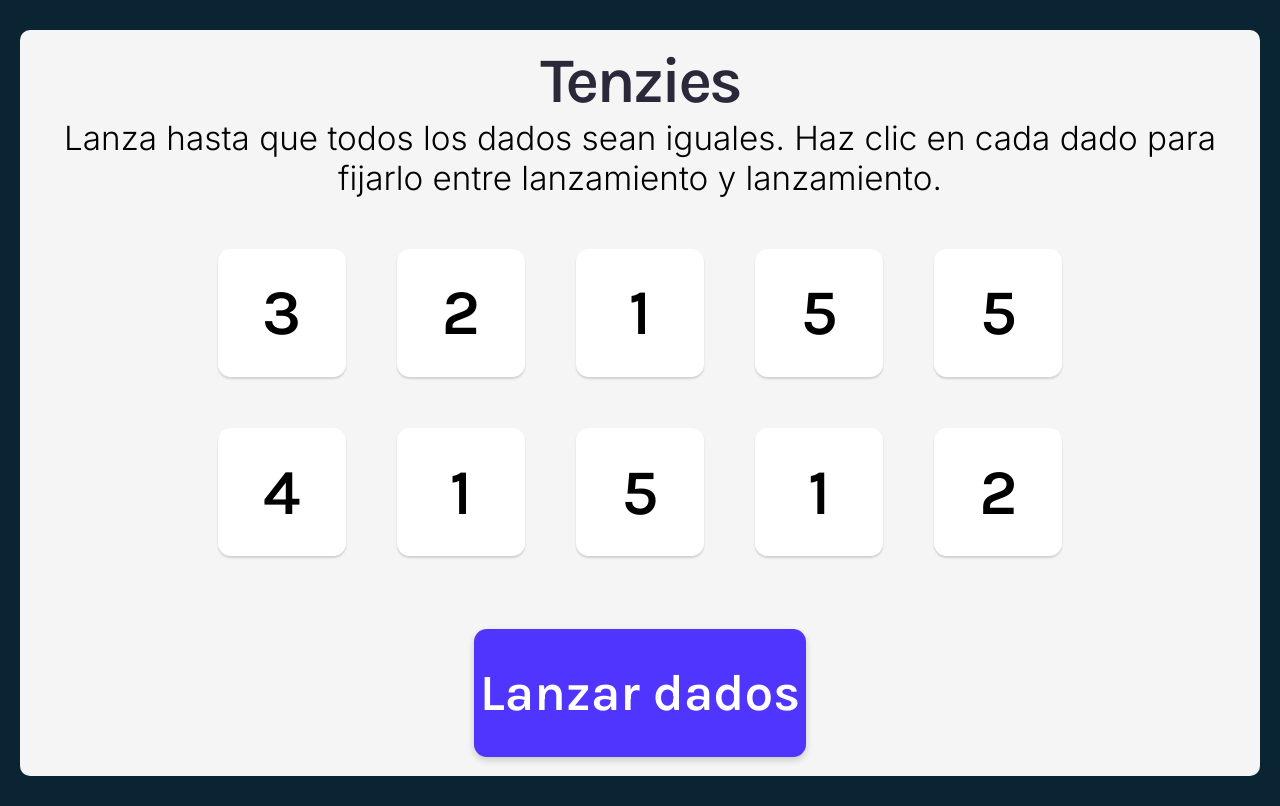
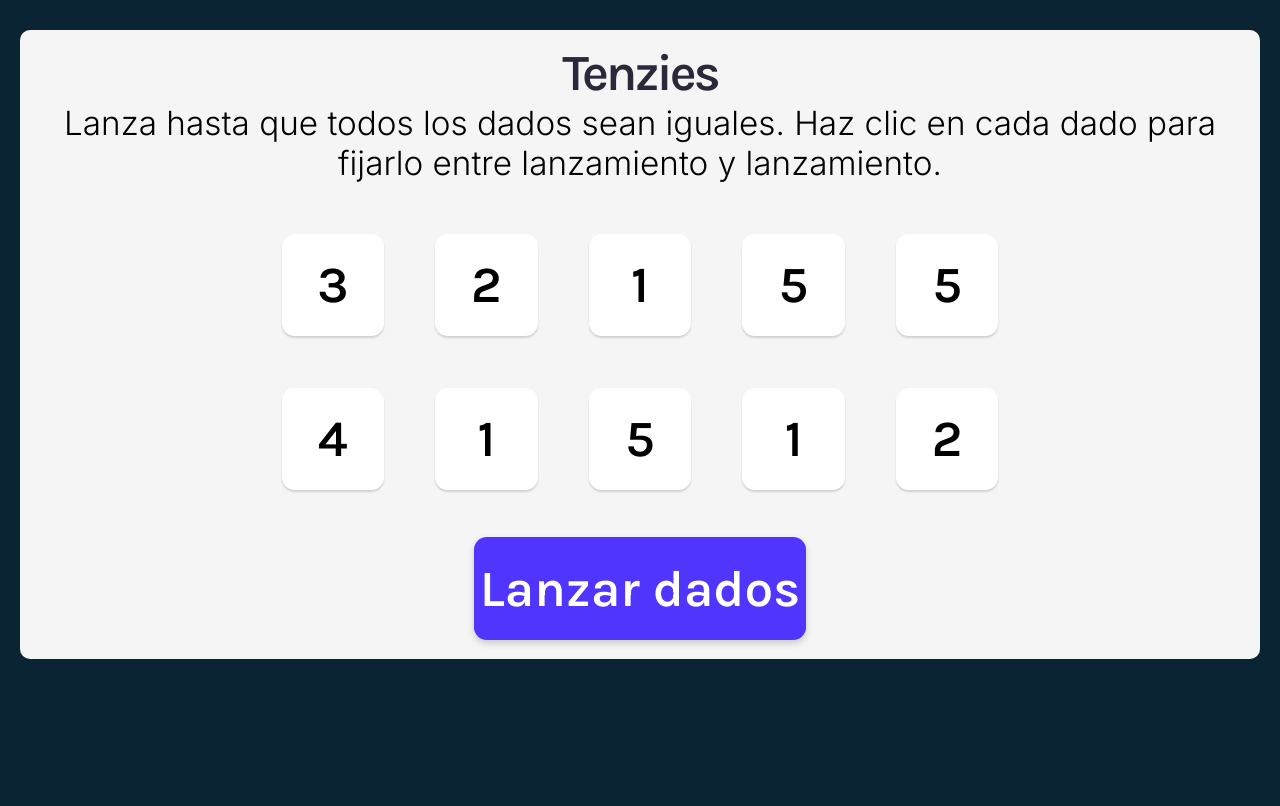
Before and after one commit to crcascr/React-Learning, a React (Create React App) app in the folder practice-projects/tenzies-game/: page / in a window 1280 px wide. Built offline with nearby package versions, Linux system fonts and the light colour scheme.

Commit message:
Juego completado

```diff
--- a/practice-projects/tenzies-game/package.json
+++ b/practice-projects/tenzies-game/package.json
@@ -7,6 +7,7 @@
     "@testing-library/react": "^13.4.0",
     "@testing-library/user-event": "^13.5.0",
     "react": "^18.2.0",
+    "react-confetti": "^6.1.0",
     "react-dom": "^18.2.0",
     "react-scripts": "5.0.1",
     "web-vitals": "^2.1.4"
--- a/practice-projects/tenzies-game/src/AppTenzies.css
+++ b/practice-projects/tenzies-game/src/AppTenzies.css
@@ -26,13 +26,14 @@ main {
 .titulo{
   font-family: Karla, sans-serif;
   font-weight: bold;
-  font-size: 5vw;
+  font-size: 4vw;
   letter-spacing: -3px;
   margin-top: 1vw;
   color: #2B283A;
 }
 
 .instrucciones{
+  margin: 0vw 1vw;
   margin-bottom: 4vw;
   font-size: 2.6vw;
   text-align: center;
@@ -40,7 +41,7 @@ main {
 
 .numeros {
   display: grid;
-  grid-template-columns: repeat(5, 10vw);
+  grid-template-columns: repeat(5, 8vw);
   align-items: center;
   grid-gap: 4vw;
   align-content: center;
@@ -48,22 +49,22 @@ main {
 
 .numeros--numero {
   display: flex;
-  width: 10vw;
-  height: 10vw;
+  width: 8vw;
+  height: 8vw;
   border-radius: 1vw;
   box-shadow: 0px 2px 2px rgba(0, 0, 0, 0.15);
   justify-content: center;
   align-items: center;
   font-family: Karla, sans-serif;
   font-weight: bold;
-  font-size: 5vw;
+  font-size: 4vw;
   cursor: pointer;
 }
 
 .botonMezclar {
-  height: 10vw;
+  height: 8vw;
   width: 26vw;
-  margin-top: 5.7vw;
+  margin-top: 3.7vw;
   margin-bottom: 1.5vw;
   background-color: #5035ff;
   color: #ffffff;
--- a/practice-projects/tenzies-game/src/AppTenzies.js
+++ b/practice-projects/tenzies-game/src/AppTenzies.js
@@ -1,6 +1,7 @@
 import React from "react";
 import Arreglo from "./Components/Arreglo";
 import { nanoid } from "nanoid";
+import Confetti from "react-confetti";
 
 function AppTenzies() {
   function nuevoNumero() {
@@ -44,16 +45,32 @@ function AppTenzies() {
   });
 
   function mezclar() {
-    //setNumeros(todosNumerosDado());
     setNumeros((prevNumeros) => {
       return prevNumeros.map((numero) => {
         return numero.ocupado ? numero : nuevoNumero();
       });
     });
+    if (juego) {
+      setNumeros(todosNumerosDado());
+      setJuego(false);
+    }
   }
+
+  const [juego, setJuego] = React.useState(false);
+
+  React.useEffect(() => {
+    const todosOcupados = numeros.every((numero) => numero.ocupado);
+    const todosIguales = numeros.every(
+      (numero) => numero.valor === numeros[0].valor
+    );
+    if (todosIguales && todosOcupados) {
+      setJuego(true);
+    }
+  }, [numeros]);
 
   return (
     <main>
+      {juego&&<Confetti/>}
       <h1 className="titulo">Tenzies</h1>
       <p className="instrucciones">
         Lanza hasta que todos los dados sean iguales. Haz clic en cada dado para
@@ -61,7 +78,7 @@ function AppTenzies() {
       </p>
       <div className="numeros">{elementoNumero}</div>
       <button className="botonMezclar" onClick={mezclar}>
-        Lanzar dados
+        {juego ? "Nuevo juego" : "Lanzar dados"}
       </button>
     </main>
   );
```
Also changed, not shown: 1 other file (tests, documents, lock files or other folders).
